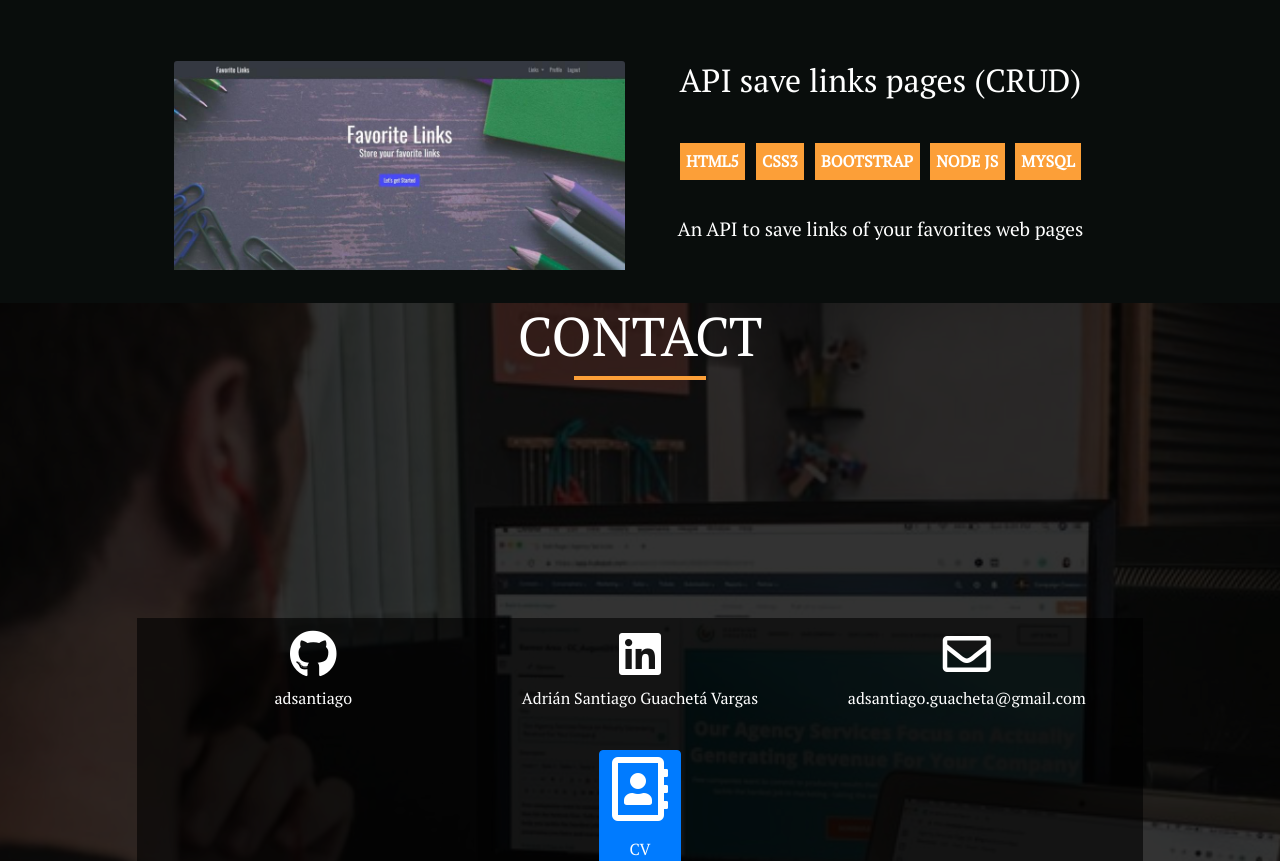
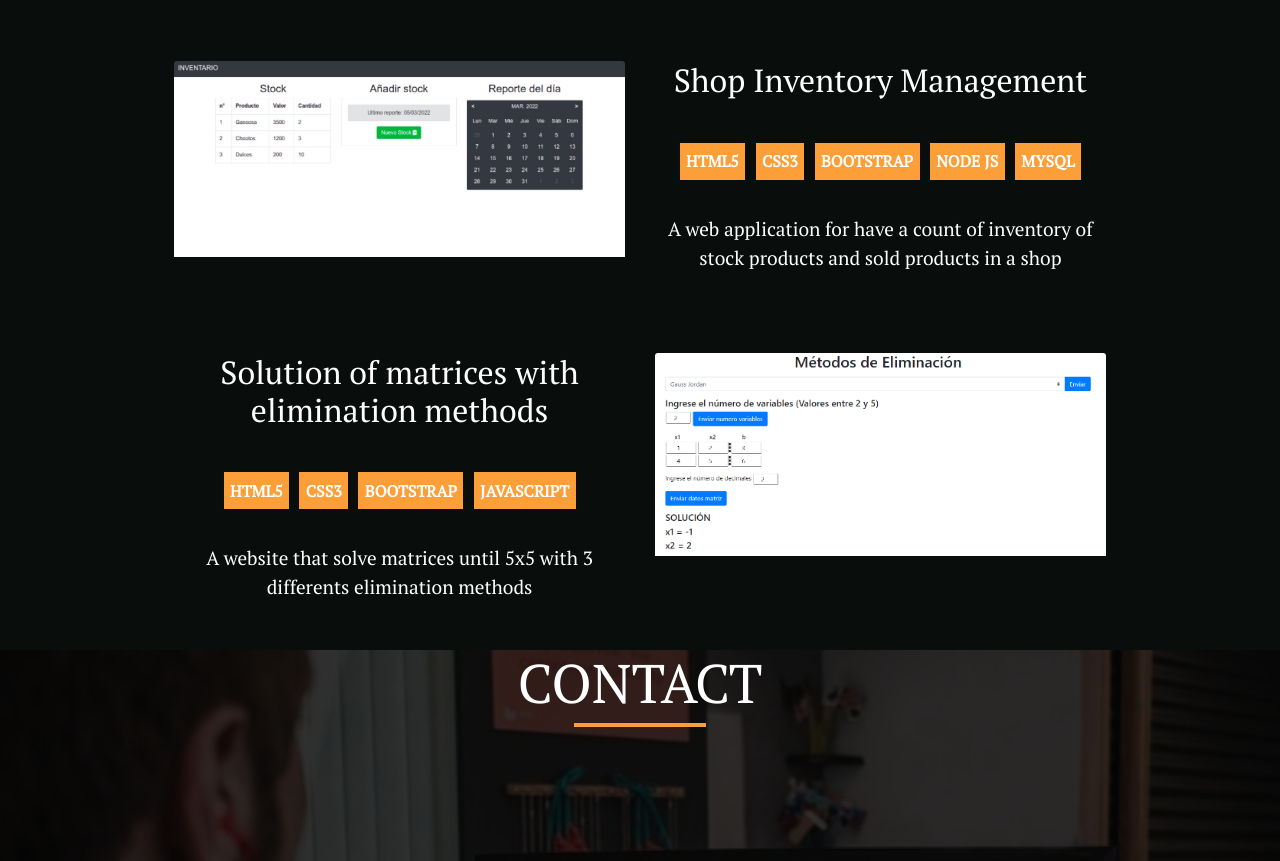
Before and after one commit to adsantiago/portfolio, a plain HTML site: page index.html in a window 1280 px wide. Shown: the part 3107-3968 px from the top of the page. Drawn offline with nearby package versions, Linux system fonts and the light colour scheme.

Commit message:
Updating the personal portfolio 2022 a bit, adding a new projects.

```diff
--- a/index.html
+++ b/index.html
@@ -272,15 +272,15 @@
                         <div class="row justify-content-md-center mr-5 ml-5">
                             <div class="col-5">
                                 <div>
-                                    <a href="https://github.com/adsantiago">
+                                    <a href="https://github.com/adsantiago/inventory-management">
                                         <img class="card-img-top animate__animated animate__pulse"
-                                            src="assets/images/savelinks1.jpg" alt="Card image cap">
+                                            src="assets/images/inventory_new.png" alt="Card image cap">
                                     </a>
                                 </div>
                             </div>
                             <div class="col-5">
                                 <h3>
-                                    API save links pages (CRUD)
+                                    Shop Inventory Management
                                 </h3>
                                 <p class="pt-3"></p>
                                 <span class="tech d-inline-block"> HTML5 </span>
@@ -289,7 +289,33 @@
                                 <span class="tech d-inline-block"> NODE JS </span>
                                 <span class="tech d-inline-block"> MYSQL </span>
                                 <p class="pt-3"></p>
-                                <p class="color-white"> An API to save links of your favorites web pages </p>
+                                <p class="color-white"> A web application for have a count of inventory of stock products and sold products in a shop </p>
+                            </div>
+                        </div>
+                    </div>
+
+                    <p class="pt-5"></p>
+                    <div class="container-fluid mr-5 ml-5">
+                        <div class="row justify-content-md-center mr-5 ml-5">
+                            <div class="col-5">
+                                <h3>
+                                    Solution of matrices with elimination methods
+                                </h3>
+                                <p class="pt-3"></p>
+                                <span class="tech d-inline-block"> HTML5 </span>
+                                <span class="tech d-inline-block"> CSS3 </span>
+                                <span class="tech d-inline-block"> BOOTSTRAP </span>
+                                <span class="tech d-inline-block"> JAVASCRIPT </span>
+                                <p class="pt-3"></p>
+                                <p class="color-white"> A website that solve matrices until 5x5 with 3 differents elimination methods </p>
+                            </div>
+                            <div class="col-5">
+                                <div>
+                                    <a href="https://adsantiago.github.io/trabajo-metodos/">
+                                        <img class="card-img-top animate__animated animate__pulse" src="assets/images/numerical_methods.PNG"
+                                            alt="Card image cap">
+                                    </a>
+                                </div>
                             </div>
                         </div>
                     </div>
```
Also changed, not shown: assets/images/inventory_new.PNG (added), assets/images/numerical_methods.PNG (added), assets/images/savelinks.jpg (deleted), assets/images/savelinks1.jpg (deleted).
